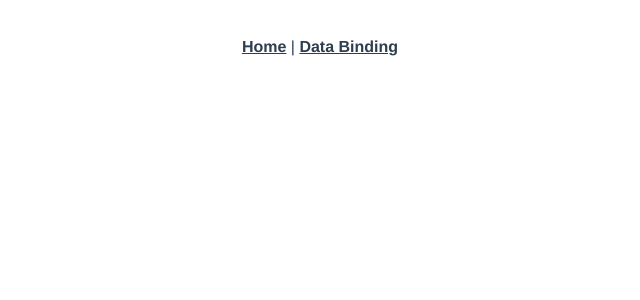
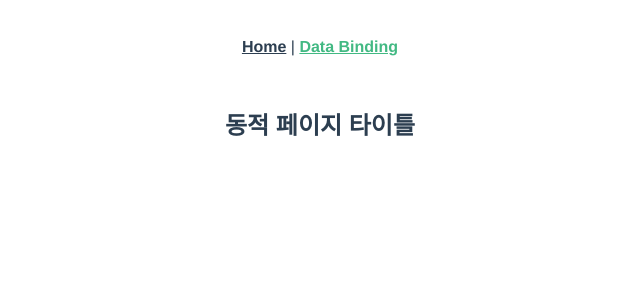
Before and after one commit to swat018/vue.js-project, a Vue app: page /nested2 in a window 1280 px wide. Before the commit this address had no page. Shown: the top 300 px of the page, without its empty margins (320-960 px from the left). Built offline with nearby package versions, Linux system fonts and the light colour scheme.

Commit message:
(컴포넌트 심화) 컴포넌트 안에 다른 컴포넌트 사용하기 - 부모 컴포넌트에서 자식 컴포넌트로 데이터 전달하기 : Props (정적/동적 Prop 전달)

```diff
--- a/src/App.vue
+++ b/src/App.vue
@@ -1,7 +1,7 @@
 <template>
   <div id="nav">
     <router-link to="/">Home</router-link> |
-    <router-link to="/nested">Data Binding</router-link>
+    <router-link to="/nested2">Data Binding</router-link>
   </div>
   <router-view/>
 </template>
--- a/src/router/index.js
+++ b/src/router/index.js
@@ -3,7 +3,7 @@ import {
   createWebHistory
 } from 'vue-router'
 import Home from '../views/Home.vue'
-import NestedComponent from '../views/NestedComponent.vue'
+import NestedComponent2 from '../views/NestedComponent2.vue'
 
 const routes = [
   {
@@ -20,9 +20,9 @@ const routes = [
     component: () => import(/* webpackChunkName: "about" */ '../views/About.vue')
   },
   {
-    path: '/nested',
-    name: 'NestedComponent',
-    component: NestedComponent
+    path: '/nested2',
+    name: 'NestedComponent2',
+    component: NestedComponent2
   }
 ]
 
--- /dev/null
+++ b/src/views/NestedComponent2.vue
@@ -0,0 +1,18 @@
+<template>
+  <div>
+    <page-title :title="title" />
+  </div>
+</template>
+
+<script>
+import PageTitle from '../components/PageTitle';  // 컴포넌트 import
+export default {
+  name: "NestedComponent",
+  components: {PageTitle},                        // 현재 컴포넌트에서 사용할 컴포넌트 등록
+  data() {
+    return {
+      title: '동적 페이지 타이틀'
+    };
+  }
+}
+</script>
```
